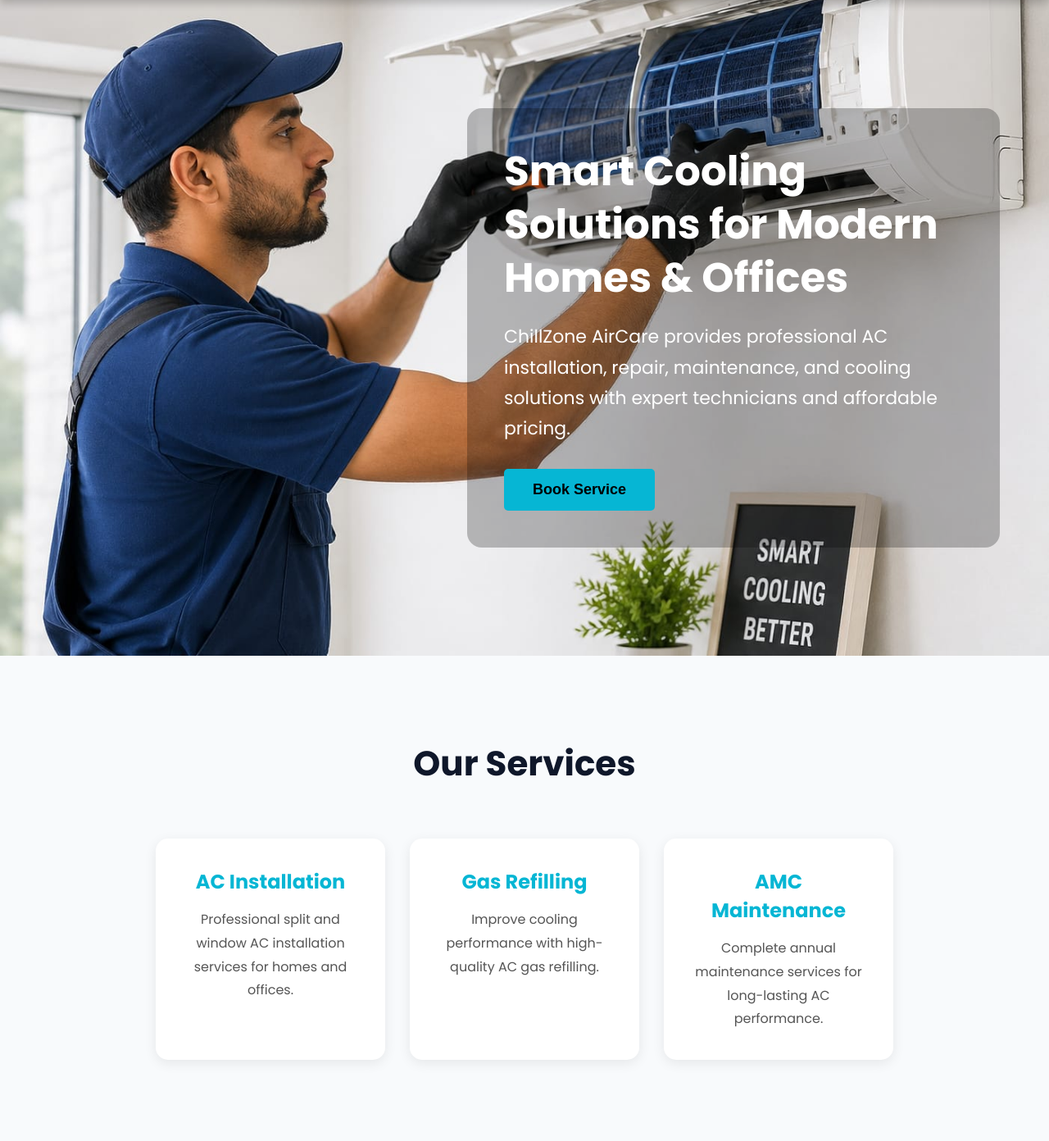
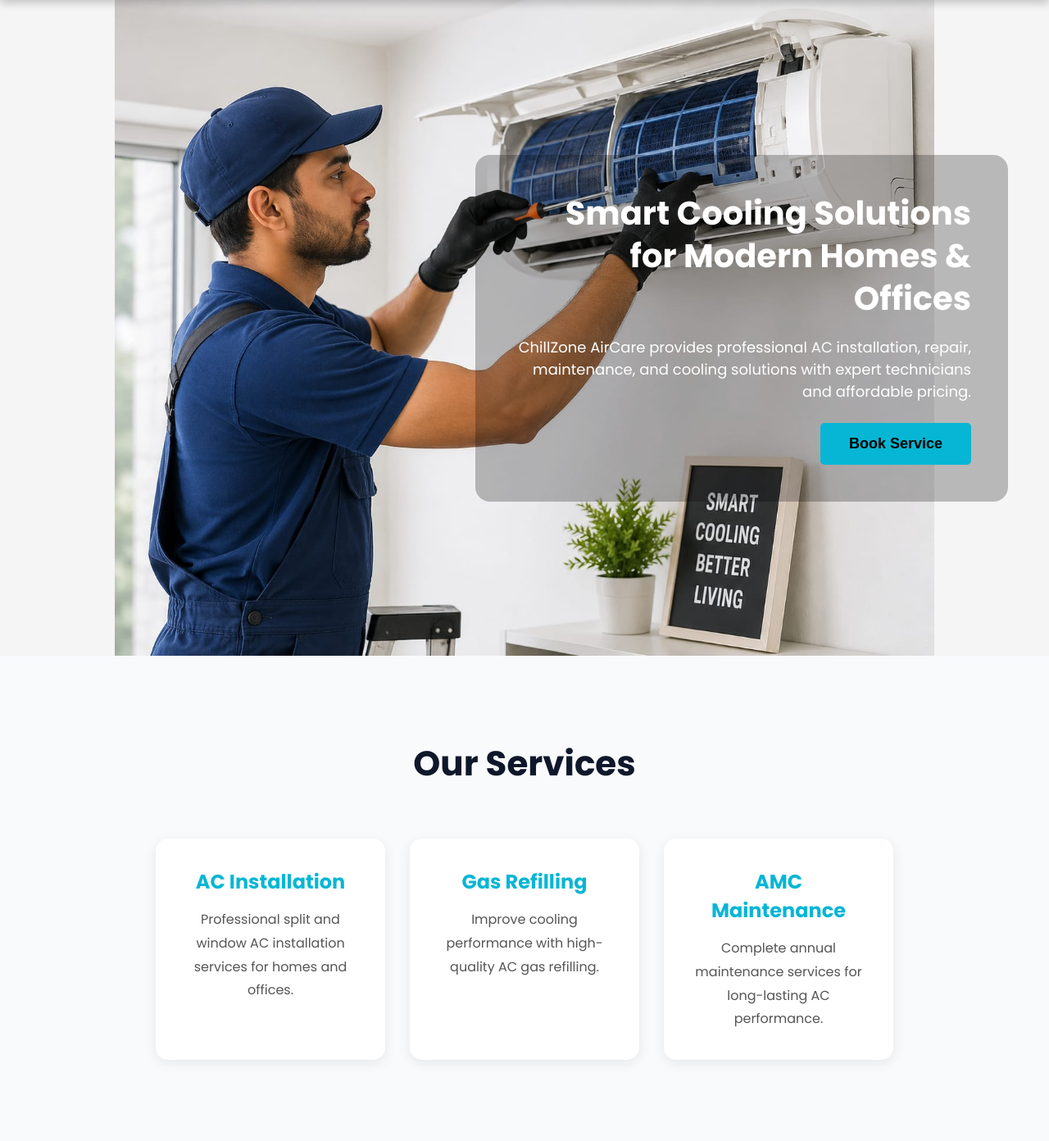
Before and after one commit to katariyasanju18/ChillZone_AirCare, a Flask app: page / in a window 1280 px wide. Shown: the part 84-1476 px from the top of the page at 82% size. Run offline with Flask 3, Linux system fonts and the light colour scheme.

Commit message:
fixed sized

```diff
--- a/static/css/style.css
+++ b/static/css/style.css
@@ -106,7 +106,7 @@
 
     background-image:url('/static/images/ac_img.jpg');
 
-    background-size:cover;
+    background-size:contain;
 
     background-position:center;
 
@@ -118,11 +118,11 @@
 
     align-items:center;
 
-    text-align:left;
+    text-align:right;
 
     color:white;
 
-    padding-right:60px;
+    padding-right:50px;
 
     position:relative;
 }
@@ -139,15 +139,15 @@
 }
 
 .hero-content h1{
-    font-size:50px;
+    font-size:40px;
     margin-bottom:20px;
     line-height:1.3;
 }
 
 .hero-content p{
-    font-size:22px;
-    margin-bottom:30px;
-    line-height:1.7;
+    font-size:18px;
+    margin-bottom:25px;
+    line-height:1.5;
 }
 
 .hero-content button{
@@ -625,7 +625,7 @@
     }
 
     .hero-content h1{
-        font-size:36px;
+        font-size:30px;
     }
 
     .hero-content p{
```
